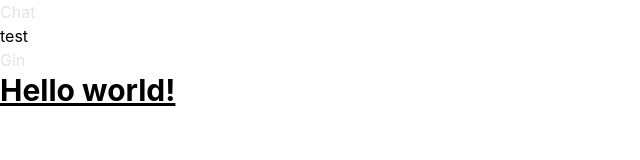
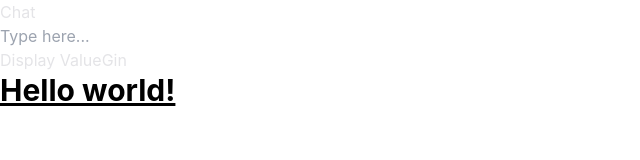
Before and after one commit to bbakercello/cocktail-brainstormer, a Next.js app: page / in a window 1280 px wide. Shown: the top 160 px of the page, without its empty margins (0-640 px from the left). Built offline with nearby package versions, Linux system fonts and the light colour scheme.

Commit message:
use state of text box updating

```diff
--- a/pages/_app.tsx
+++ b/pages/_app.tsx
@@ -1,17 +1,44 @@
-import '../styles/globals.css'
-import type { AppProps } from 'next/app'
-import { getCocktailSuggestions } from './api/getCocktailSuggestions'
-import { useState } from 'react';
+import '../styles/globals.css';
+import type { AppProps } from 'next/app';
+import { useEffect, useState } from 'react';
 import handleGetCompletion from './api/handleGetCompletion';
+import { getCocktailSuggestions } from './api/getCocktailSuggestions';
+
 function MyApp({ Component, pageProps }: AppProps) {
-  return <div>
-    <button className="text-zinc-200"onClick={() => handleGetCompletion()}>Chat</button>
-    <h1>test</h1>
-    <button className="text-zinc-200"onClick={() => getCocktailSuggestions()}>Gin</button>
-    <h1 className="text-3xl font-bold underline">
-      Hello world!
-    </h1>
-    <Component {...pageProps} /></div>
+  // State for the input value
+  const [value, setValue] = useState('');
+
+// Function to handle input changes
+const handleChange = (e) => {
+  setValue(e.target.value);
+};
+
+// Function to display the value when the button is clicked
+const displayValue = () => {
+  console.log(value); // Or handle the display however you prefer
+};
+
+  return (
+    <div>
+      <button className="text-zinc-200" onClick={handleGetCompletion}>
+        Chat
+      </button>
+      <div>
+        <input type="text" value={value} placeholder="Type here..." onChange={handleChange} />
+      </div>
+      {/* Button to display the input value */}
+      <button className="text-zinc-200" onClick={displayValue}>
+        Display Value
+      </button>
+      <button className="text-zinc-200" onClick={getCocktailSuggestions}>
+        Gin
+      </button>
+      <h1 className="text-3xl font-bold underline">
+        Hello world!
+      </h1>
+      <Component {...pageProps} />
+    </div>
+  );
 }
 
-export default MyApp
+export default MyApp;
--- /dev/null
+++ b/pages/api/chat-templates/feelings.ts
@@ -0,0 +1,8 @@
+
+
+export default function feelings() {
+let prompt
+  return (
+    prompt = `Can you take the following statement and return three cocktail ingredients back to me based off of the statement: 'I am feeling really sad day'. The response should have the following format: Response: ['ingredient 1','ingredient 2','ingredient 3']`
+  )
+}
--- a/pages/api/completeStatement.ts
+++ b/pages/api/completeStatement.ts
@@ -7,6 +7,9 @@ dotenv.config();
 
 import type { NextApiRequest, NextApiResponse } from 'next';
 import OpenAI from 'openai';
+import feelings from './chat-templates/feelings';
+
+let result = feelings()
 
 export default async function handler(
   req: NextApiRequest,
@@ -22,7 +25,7 @@ export default async function handler(
   try {
     // Perform the OpenAI completion
     const chatCompletion = await openai.chat.completions.create({
-      messages: [{ role: 'user', content: 'Can you tell me about json?' }],
+      messages: [{ role: 'user', content: result }],
       model: 'gpt-3.5-turbo',
     });
 
```
